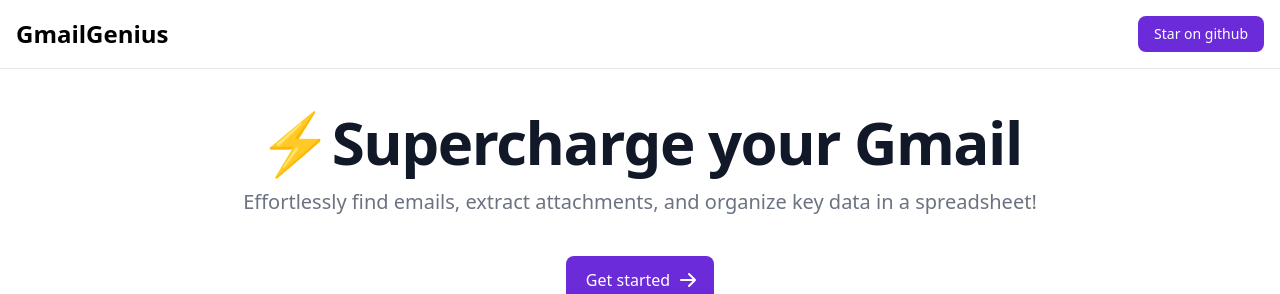
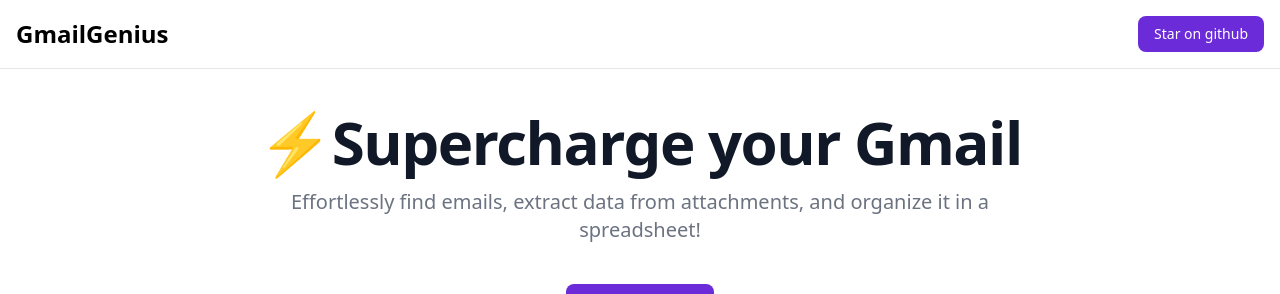
Before and after one commit to abhishekpatil4/GmailGenius, a React (Vite) app: page / in a window 1280 px wide. Shown: the top 294 px of the page. Built offline with nearby package versions, Linux system fonts and the light colour scheme.

Commit message:
feat: add ScrollToTop component | fix minor issues

```diff
--- a/src/App.jsx
+++ b/src/App.jsx
@@ -3,11 +3,13 @@ import Navbar from "./components/Navbar";
 import Home from "./pages/Home";
 import Footer from "./components/Footer";
 import Dashboard from "./pages/Dashboard";
+import ScrollToTop from "./components/ScrollToTop";
 
 const App = () => {
   return <>
     <Navbar />
     <BrowserRouter>
+    <ScrollToTop />
       <Routes>
         <Route path="/dashboard" element={<Dashboard />} />
         <Route path="/" element={<Home />}>
--- a/src/components/Hero.jsx
+++ b/src/components/Hero.jsx
@@ -3,7 +3,7 @@ import ActionButton from "./ActionButton";
 const Hero = () => {
     return <>
         <h1 className="mb-4 text-4xl font-extrabold tracking-tight leading-none text-gray-900 md:text-5xl lg:text-6xl dark:text-white">⚡️Supercharge your Gmail</h1>
-        <p className="mb-8 text-lg font-normal text-gray-500 lg:text-xl sm:px-16 xl:px-48 dark:text-gray-400">Effortlessly find emails, extract attachments, and organize key data in a spreadsheet!</p>
+        <p className="mb-8 text-lg font-normal text-gray-500 lg:text-xl sm:px-16 xl:px-48 dark:text-gray-400">Effortlessly find emails, extract data from attachments, and organize it in a spreadsheet!</p>
         <div className="my-10">
             <ActionButton displayName={"Get started"} link={"#"} />
         </div>
--- /dev/null
+++ b/src/components/ScrollToTop.jsx
@@ -0,0 +1,14 @@
+import { useEffect } from "react";
+import { useLocation } from "react-router-dom";
+
+function ScrollToTop() {
+  const { pathname } = useLocation();
+
+  useEffect(() => {
+    window.scrollTo(0, 0);
+  }, [pathname]);
+
+  return null;
+}
+
+export default ScrollToTop;
```
